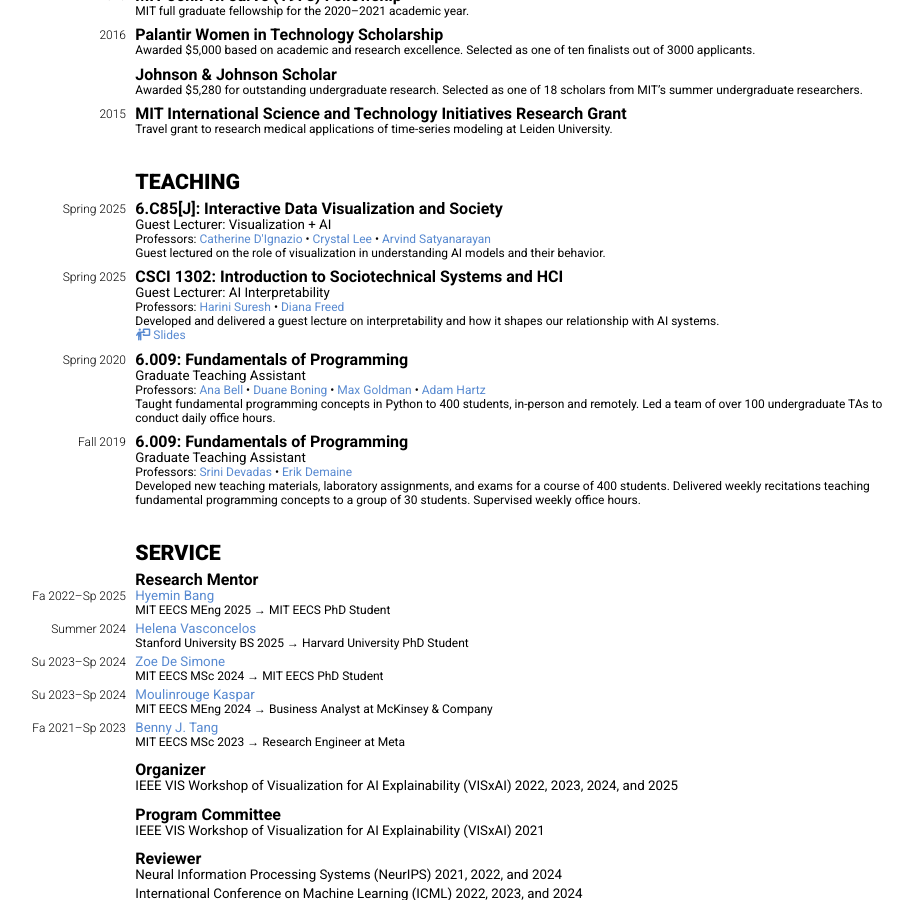
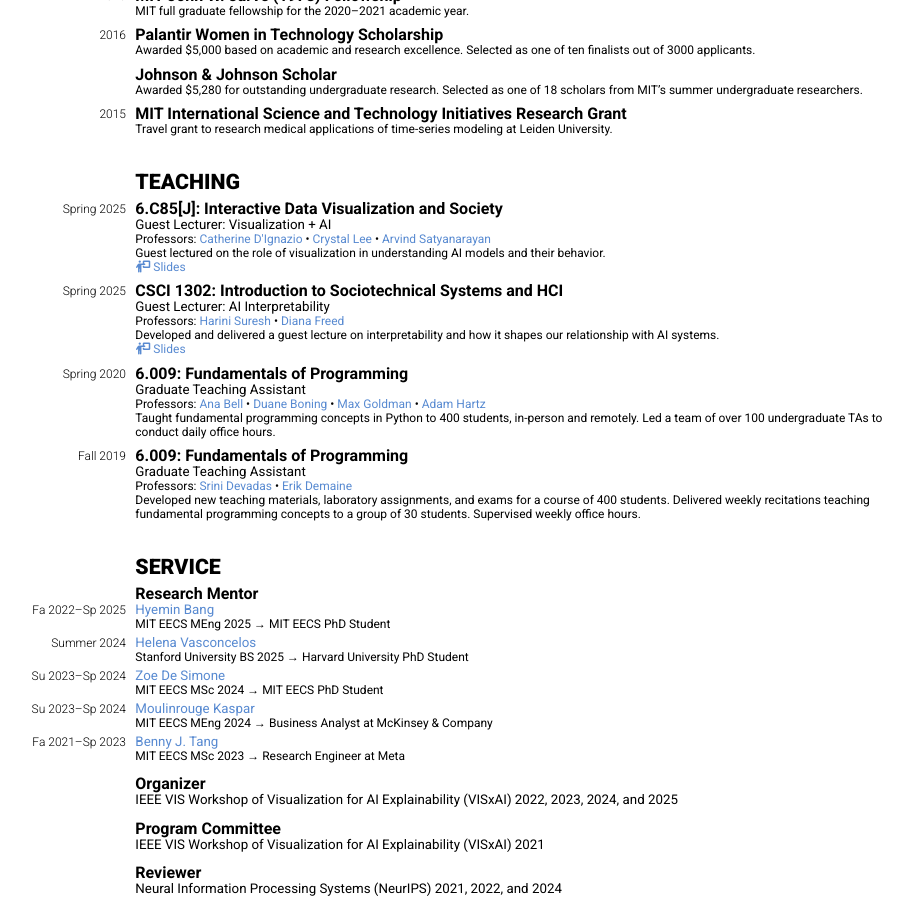
Before and after one commit to aboggust/aboggust.github.io, a Jekyll site: the page built from cv.markdown, in a window 1280 px wide and 900 px high, scrolled down 3708 px. Shown: the whole window, without its empty margins (185-1098 px from the left). Built offline with Jekyll 4.4.1, drawn with Linux system fonts in a browser that asks for light colours; nearby versions of some CDN libraries.

Commit message:
Add slides for VIS and Society guest lecture

```diff
--- a/_data/teaching.yml
+++ b/_data/teaching.yml
@@ -6,6 +6,10 @@
     - arvindsatya
   semester: Spring 2025
   description: Guest lectured on the role of visualization in understanding AI models and their behavior.
+  links:
+    - name: Slides
+      url: https://drive.google.com/file/d/1_u6r69x4MY9PPOv0PEzdBlMzRr4Q8PnI/view?usp=sharing
+      icon: slides
 
 - name: "CSCI 1302: Introduction to Sociotechnical Systems and HCI"
   role: "Guest Lecturer: AI Interpretability"
```
